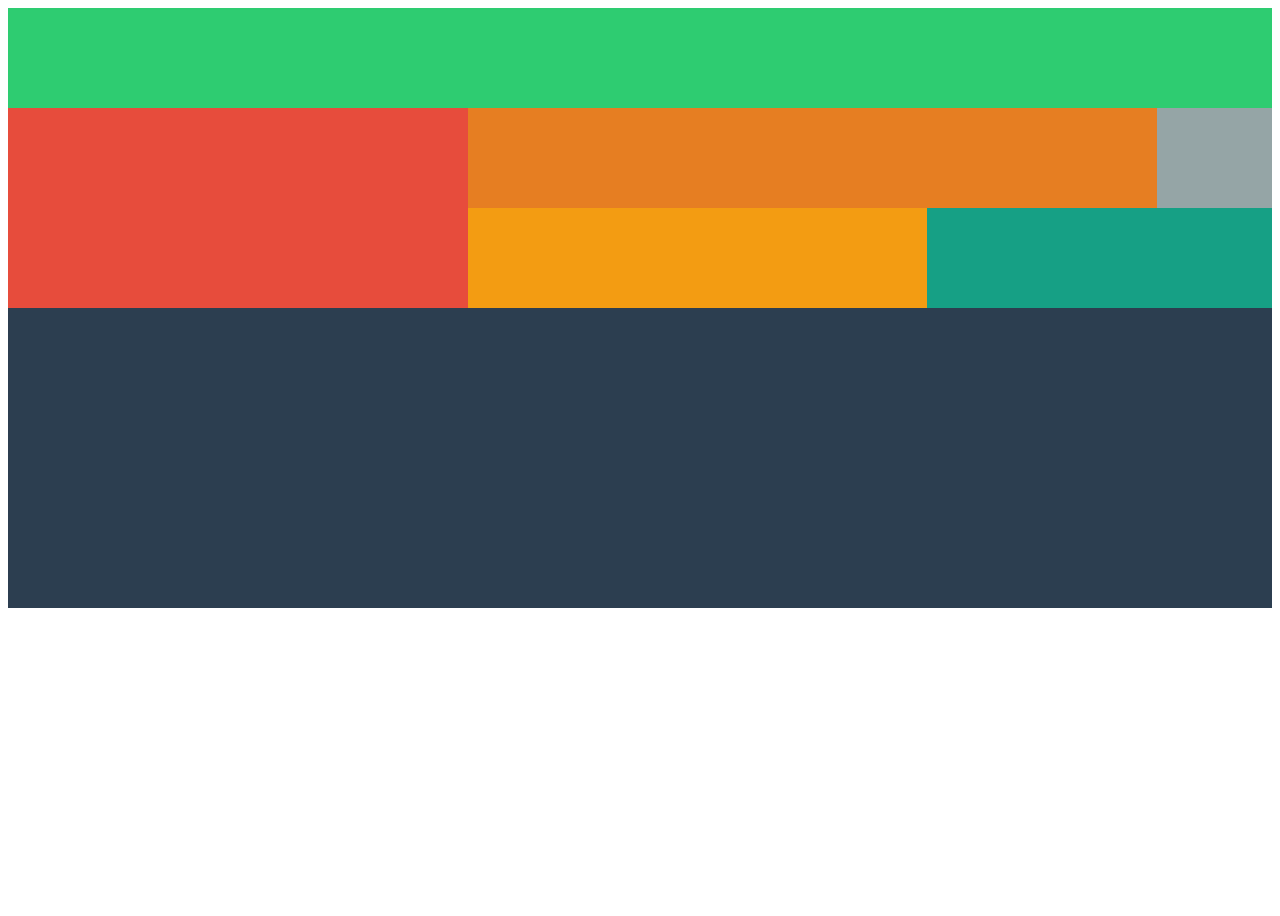
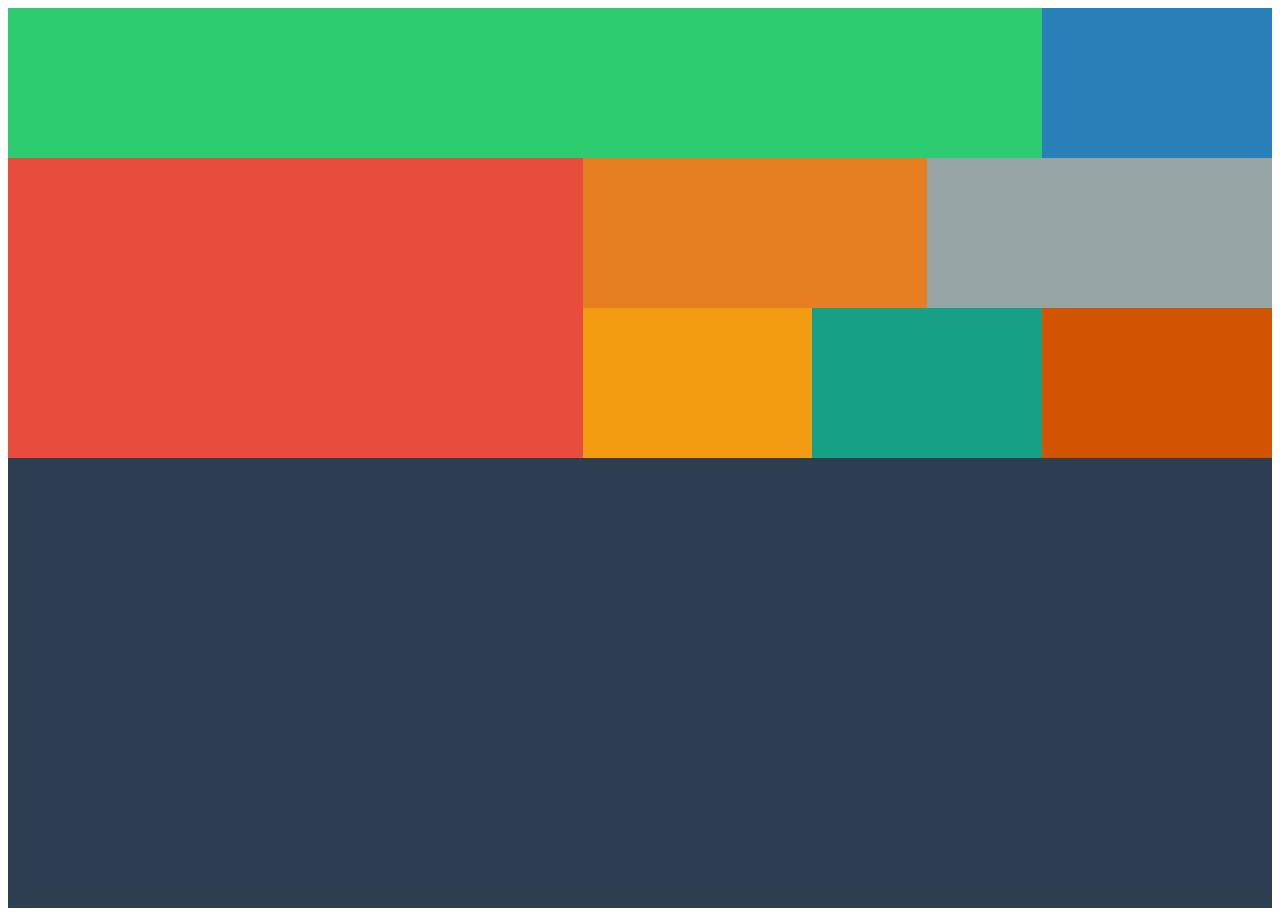
Before and after one commit to gitromu/exercice-6, a plain HTML site: page index.html in a window 1280 px wide. Before the commit the page ends 800 px from the top, so only its background shows below. Drawn offline with Linux system fonts and the light colour scheme.

Commit message:
ajout des deux carrés manquant

```diff
--- a/index.html
+++ b/index.html
@@ -14,6 +14,8 @@
     <div class="five"></div>
     <div class="six"></div>
     <div class="seven"></div>
+    <div class="eight"></div>
+    <div class="nine"></div>
   </div>
   </body>
 </html>
--- a/style.css
+++ b/style.css
@@ -2,42 +2,52 @@
   display: grid;
   grid-template-columns: auto;
   grid-gap:;
-  grid-auto-rows: minmax(100px, auto);
+  grid-auto-rows: minmax(150px, auto);
 
 }
 
 .one {
-  grid-column: 1 / 12;
+  grid-column: 1 / 10;
   grid-row: 1;
   background-color: #2ECC71;
 }
 .two {
-  grid-column: 1 / 5;
-  grid-row: 2 / 4;
-  background-color:#E74C3C;
+  grid-column: 10/ 12;
+  grid-row: 1;
+  background-color:#2980B9;
 }
 .three {
-  grid-column: 5/11;
-  grid-row: 2;
-  background-color: #e67e22;
+  grid-column: 1/6;
+  grid-row: 2/ 4;
+  background-color: #E74C3C;
 }
 .four {
-  grid-column: 5/9;
-  grid-row: 3;
-  background-color:#f39c12;
+  grid-column: 6/9;
+  grid-row: 2;
+  background-color:#E67E22;
 }
 .five {
+  grid-column: 9/12;
+  grid-row: 2;
+  background-color: #95A5A6;
+}
+.six {
+  grid-column: 6/8;
+  grid-row: 3;
+  background-color: #F39C12;
+}
+.seven {
+  grid-column: 8/10;
+  grid-row: 3;
+  background-color: #16A085;
+}
+.eight {
+  grid-column: 10/12;
+  grid-row: 3;
+  background-color: #D35400;
+}
+.nine {
   grid-column: 1/12;
   grid-row: 4/7;
-  background-color: #2c3e50;
+  background-color: #2C3E50;
 }
-.six {
-  grid-column: 9/12;
-  grid-row: 3;
-  background-color: #16a085;
-}
-.seven {
-  grid-column: 11/12;
-  grid-row: 2;
-  background-color: #95a5a6;
-}
```
